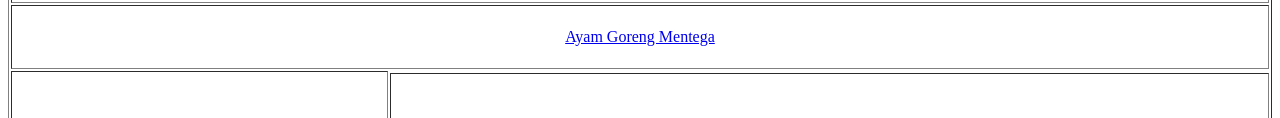
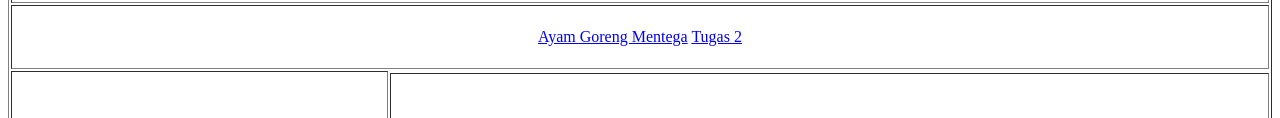
Before and after one commit to sesilia-hash/Tugas1, a plain HTML site: page index.html in a window 1280 px wide. Shown: the part 316-434 px from the top of the page. Drawn offline with Linux system fonts and the light colour scheme.

Commit message:
Update index.html

```diff
--- a/index.html
+++ b/index.html
@@ -15,6 +15,7 @@
         <tr>
             <td colspan="2" align="center" height="60">
                 <a href="https://www.instagram.com/p/DKBrSTFSm7o/?utm_source=ig_web_copy_link">Ayam Goreng Mentega</a>
+                 <a href="https://sesilia-hash.github.io/Tugas2/">Tugas 2</a>
             </td>
         </tr>
 <tr>
@@ -61,4 +62,5 @@ Tuang air secukupnya, aduk rata dan tunggu mendidih dan air surut dan mengental
         </tr>
 </table>
 </body>
+
 </html>
```
